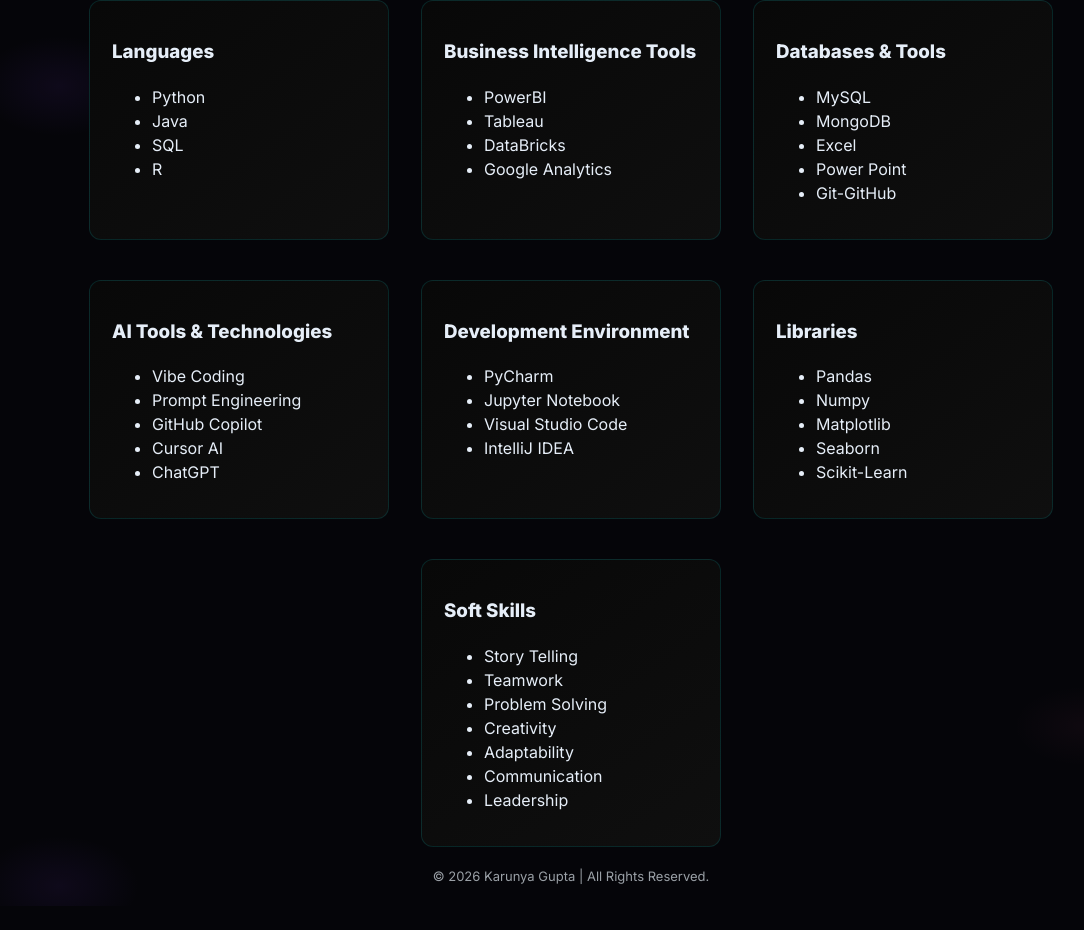
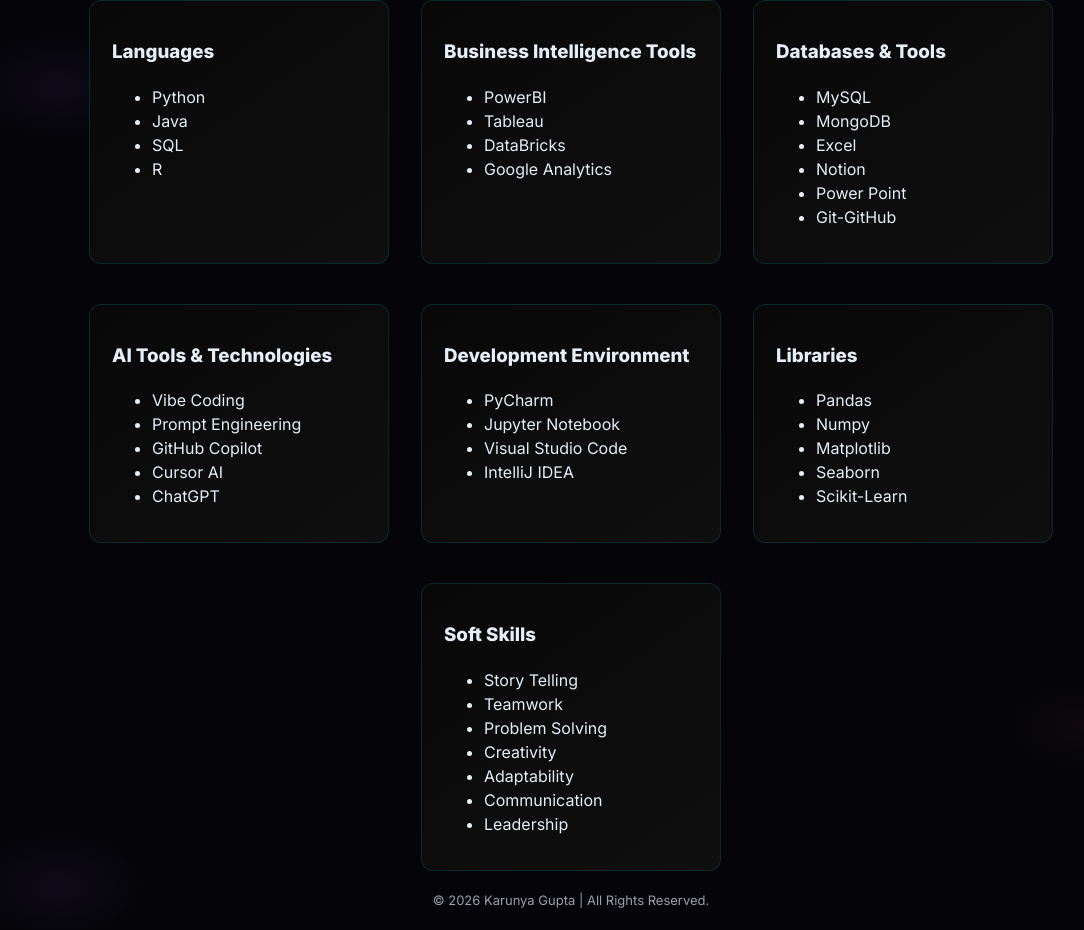
Before and after one commit to KarunyaGupta/Portfolio, a React (Vite) app: page /skills in a window 1280 px wide. Shown: the part 794-1724 px from the top of the page, without its empty margins (69-1153 px from the left). Before the commit the page ends 1700 px from the top, so only its background shows below. Built offline with nearby package versions, Linux system fonts and the light colour scheme; the HTML template or start-up script is replaced by a standard one.

Commit message:
Update Resume

```diff
--- a/src/pages/Skills.jsx
+++ b/src/pages/Skills.jsx
@@ -58,6 +58,7 @@
 				"MySQL",
 				"MongoDB",
 				"Excel",
+				"Notion",
 				"Power Point",
 				"Git-GitHub",
 			],
```
Also changed, not shown: 1 other file (tests, documents, lock files or other folders).
